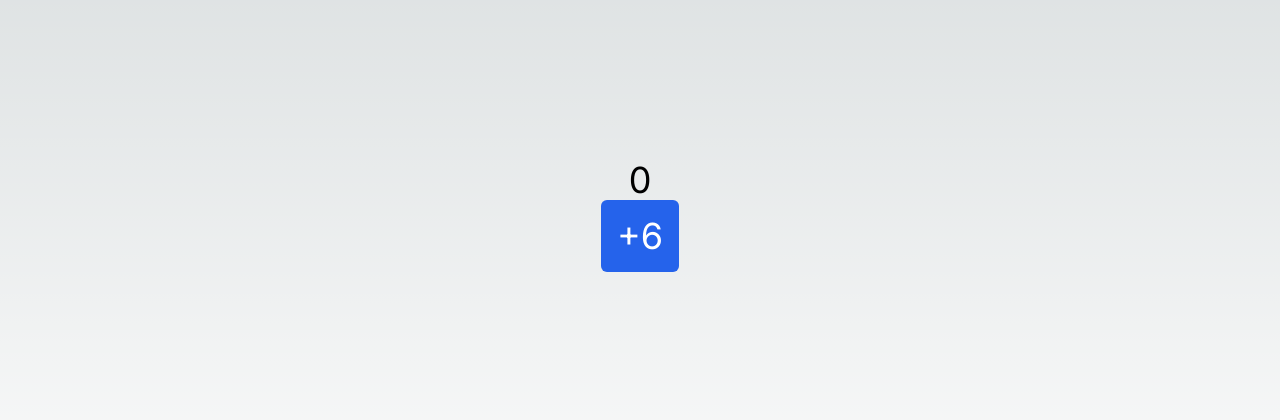
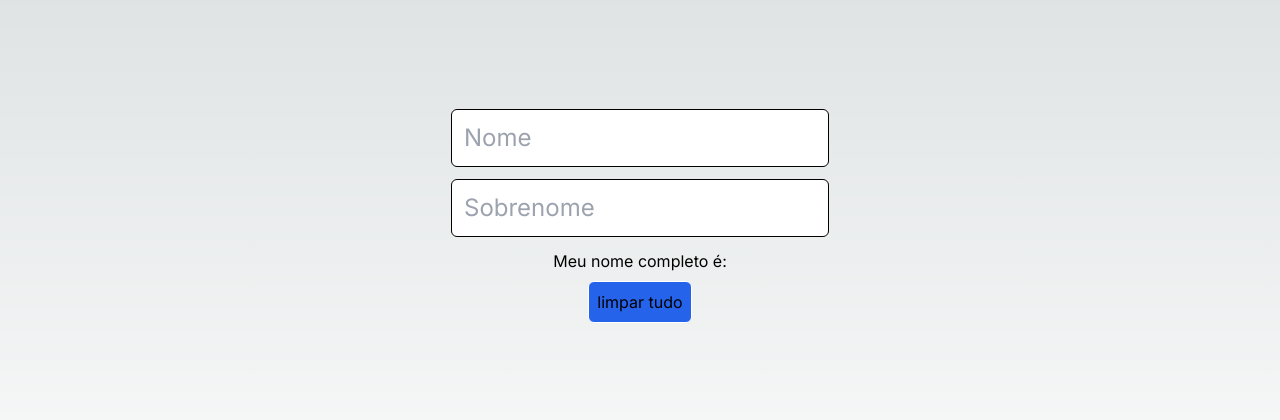
Before and after one commit to fernandoromeroalves/ReactJS, a Next.js app in the folder iniciando-um-projeto-com-next/react-primeiro-projeto/: page / in a window 1280 px wide. Shown: the part 184-604 px from the top of the page. Built offline with nearby package versions, Linux system fonts and the light colour scheme.

Commit message:
Atualizando Objetos em States

```diff
--- a/iniciando-um-projeto-com-next/react-primeiro-projeto/src/app/page.tsx
+++ b/iniciando-um-projeto-com-next/react-primeiro-projeto/src/app/page.tsx
@@ -3,23 +3,32 @@
 "use client"
 
 import { useState } from "react";
+import{Person2} from "@/types/Person2";
 
 const Page = () =>{
-  const [count, setCount] = useState(0);
+  const [fullName, setFullName] = useState<Person2>({name:'',lastName: ''});
 
-  const handleBtnClick = () =>{
-    setCount(count + 2);
-    setCount(c => c + 2);
-    setCount(c => c + 2);
+  const handleClearButton = () => {
+    setFullName({name:'',lastName: ''});
+  }
 
-
-
-  }
 
   return (
     <div className="container w-screen h-screen  flex-col flex justify-center items-center">
-      <p className="text-4xl">{count}</p>
-      <button onClick={handleBtnClick} className="bg-blue-600 rounded-md text-white p-4 text-4xl">+6</button>
+      <input type="text"
+      placeholder="Nome"
+      className="border border-black p-3 text-2xl text-black rounded-md mb-3"
+      value={fullName.name}
+      onChange={e => setFullName({...fullName, name: e.target.value})}/>
+      <input type="text"
+      placeholder="Sobrenome"
+      className="border border-black p-3 text-2xl text-black rounded-md mb-3"
+      value={fullName.lastName}
+      onChange={e => setFullName({...fullName,lastName: e.target.value})}/>
+      <p>Meu nome completo é:</p>
+      <p>{fullName.name} {fullName.lastName}</p>
+
+      <button onClick={handleClearButton} className="border border-white bg-blue-600 p-2 rounded-md mt-2">limpar tudo</button>
   </div>
   )
 }
--- /dev/null
+++ b/iniciando-um-projeto-com-next/react-primeiro-projeto/src/types/Person2.ts
@@ -0,0 +1,6 @@
+
+
+export type Person2 = {
+    name: string;
+    lastName: string;
+}
```
